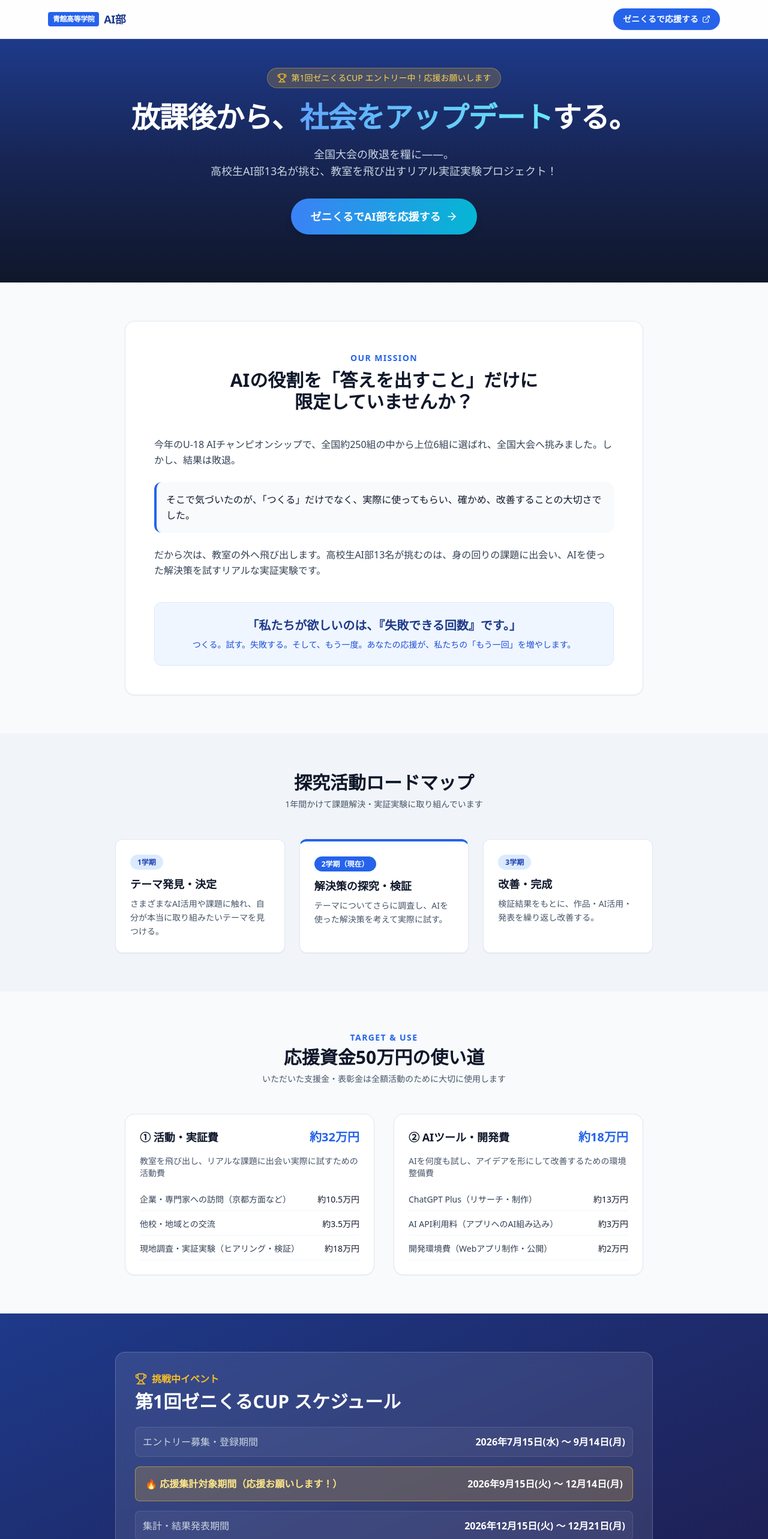
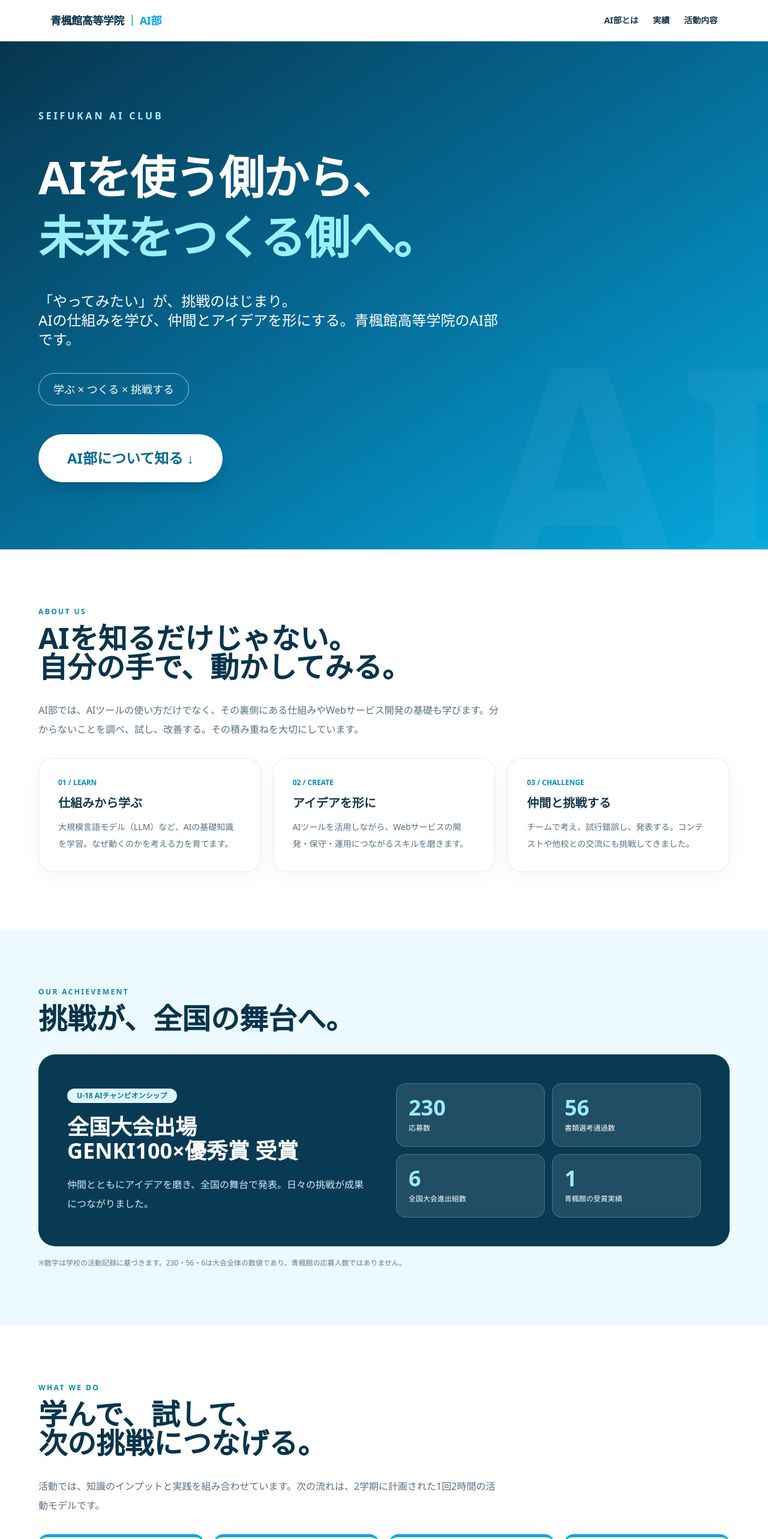
Before and after one commit to kyanairi-cloud/aibu-lp, a Next.js app: page / in a window 1280 px wide. Shown: the top 2566 px of the page at 60% size. Built offline with nearby package versions, Linux system fonts and the light colour scheme.

Commit message:
Redesign deployed AI club LP to match blue gradient reference

```diff
--- a/app/page.tsx
+++ b/app/page.tsx
@@ -1,234 +1,113 @@
-import React from 'react';
-import { Trophy, Rocket, Calendar, CheckCircle2, Heart, ArrowRight, ExternalLink, RefreshCw } from 'lucide-react';
-
 export default function Home() {
   return (
-    <div className="min-h-screen bg-slate-50 text-slate-900 font-sans">
-      {/* Header */}
-      <header className="sticky top-0 z-50 bg-white/80 backdrop-blur-md border-b border-slate-200">
-        <div className="max-w-6xl mx-auto px-4 h-16 flex items-center justify-between">
-          <div className="font-bold text-lg tracking-tight text-blue-900 flex items-center gap-2">
-            <span className="bg-blue-600 text-white text-xs px-2 py-1 rounded">青館高等学院</span>
-            AI部
-          </div>
-          <a
-            href="https://zenikuru.com"
-            target="_blank"
-            rel="noopener noreferrer"
-            className="bg-blue-600 hover:bg-blue-700 text-white text-sm font-semibold px-4 py-2 rounded-full transition flex items-center gap-1.5 shadow-sm hover:shadow"
-          >
-            ゼニくるで応援する <ExternalLink size={14} />
-          </a>
+    <main className="min-h-screen bg-white text-[#17394b]">
+      <header className="sticky top-0 z-50 border-b border-[#d9edf5] bg-white/95 backdrop-blur-md">
+        <div className="mx-auto flex min-h-[68px] max-w-6xl items-center justify-between gap-3 px-5">
+          <a href="#top" className="text-sm font-black tracking-tight text-[#09344b] sm:text-lg">青楓館高等学院 <span className="text-[#05a8dd]">｜ AI部</span></a>
+          <nav className="flex gap-3 text-[11px] font-bold sm:gap-6 sm:text-sm">
+            <a href="#about" className="hover:text-[#05a8dd]">AI部とは</a>
+            <a href="#achievement" className="hover:text-[#05a8dd]">実績</a>
+            <a href="#activities" className="hover:text-[#05a8dd]">活動内容</a>
+          </nav>
         </div>
       </header>
 
-      {/* Hero Section */}
-      <section className="relative bg-gradient-to-b from-blue-900 via-blue-950 to-slate-900 text-white pt-12 pb-20 px-4 overflow-hidden">
-        <div className="max-w-4xl mx-auto text-center relative z-10">
-          {/* Contest Badge */}
-          <div className="inline-flex items-center gap-2 bg-amber-400/20 border border-amber-400/40 text-amber-300 text-xs sm:text-sm font-medium px-4 py-1.5 rounded-full mb-6">
-            <Trophy size={16} className="text-amber-400" />
-            <span>第1回ゼニくるCUP エントリー中！応援お願いします</span>
-          </div>
+      <section id="top" className="relative overflow-hidden bg-gradient-to-br from-[#07364e] via-[#056c98] to-[#05a8dd] px-5 py-20 text-white sm:py-28">
+        <div className="pointer-events-none absolute -bottom-24 right-[-3%] select-none text-[260px] font-black leading-none text-white/[0.04] sm:text-[480px]">AI</div>
+        <div className="relative mx-auto max-w-6xl">
+          <p className="text-xs font-extrabold tracking-[.24em] text-[#a9efff] sm:text-base">SEIFUKAN AI CLUB</p>
+          <h1 className="my-10 text-[clamp(38px,6vw,76px)] font-black leading-[1.32] tracking-tight">
+            AIを使う側から、<br/><span className="text-[#9af0ff]">未来をつくる側へ。</span>
+          </h1>
+          <p className="max-w-3xl text-base leading-[2] sm:text-2xl">
+            「やってみたい」が、挑戦のはじまり。<br/>
+            AIの仕組みを学び、仲間とアイデアを形にする。青楓館高等学院のAI部です。
+          </p>
+          <div className="mt-10"><span className="inline-block rounded-full border border-white/60 px-6 py-3 text-sm sm:text-lg">学ぶ × つくる × 挑戦する</span></div>
+          <a href="#about" className="mt-12 inline-flex items-center justify-center rounded-full bg-white px-9 py-5 text-lg font-extrabold text-[#056a91] shadow-xl transition hover:-translate-y-1 hover:shadow-2xl sm:px-12 sm:py-6 sm:text-2xl">AI部について知る ↓</a>
+        </div>
+      </section>
 
-          <h1 className="text-3xl sm:text-5xl font-extrabold tracking-tight leading-tight mb-6">
-            放課後から、<br className="sm:hidden" />
-            <span className="text-transparent bg-clip-text bg-gradient-to-r from-blue-400 to-cyan-300">
-              社会をアップデート
-            </span>
-            する。
-          </h1>
-
-          <p className="text-slate-300 text-base sm:text-lg max-w-2xl mx-auto mb-8 leading-relaxed">
-            全国大会の敗退を糧に——。<br />
-            高校生AI部13名が挑む、教室を飛び出すリアル実証実験プロジェクト！
-          </p>
-
-          <div className="flex flex-col sm:flex-row gap-4 justify-center items-center">
-            <a
-              href="https://zenikuru.com"
-              target="_blank"
-              rel="noopener noreferrer"
-              className="w-full sm:w-auto bg-gradient-to-r from-blue-500 to-cyan-500 hover:from-blue-600 hover:to-cyan-600 text-white font-bold px-8 py-4 rounded-full shadow-lg hover:shadow-cyan-500/25 transition text-lg flex items-center justify-center gap-2"
-            >
-              ゼニくるでAI部を応援する <ArrowRight size={20} />
-            </a>
+      <section id="about" className="px-5 py-20 sm:py-24">
+        <div className="mx-auto max-w-6xl">
+          <p className="text-xs font-black tracking-[.2em] text-[#0089b9]">ABOUT US</p>
+          <h2 className="mt-3 text-3xl font-black leading-snug text-[#09344b] sm:text-5xl">AIを知るだけじゃない。<br/>自分の手で、動かしてみる。</h2>
+          <p className="my-8 max-w-3xl leading-8 text-[#587080]">AI部では、AIツールの使い方だけでなく、その裏側にある仕組みやWebサービス開発の基礎も学びます。分からないことを調べ、試し、改善する。その積み重ねを大切にしています。</p>
+          <div className="grid gap-5 md:grid-cols-3">
+            {[
+              ["01 / LEARN","仕組みから学ぶ","大規模言語モデル（LLM）など、AIの基礎知識を学習。なぜ動くのかを考える力を育てます。"],
+              ["02 / CREATE","アイデアを形に","AIツールを活用しながら、Webサービスの開発・保守・運用につながるスキルを磨きます。"],
+              ["03 / CHALLENGE","仲間と挑戦する","チームで考え、試行錯誤し、発表する。コンテストや他校との交流にも挑戦してきました。"]
+            ].map(([number,title,description])=>(
+              <article key={number} className="rounded-3xl border border-[#d9edf5] bg-white p-8 shadow-[0_8px_30px_#07364e0a]">
+                <p className="text-xs font-black text-[#008ebd]">{number}</p>
+                <h3 className="my-3 text-xl font-extrabold">{title}</h3>
+                <p className="text-sm leading-7 text-[#587080]">{description}</p>
+              </article>
+            ))}
           </div>
         </div>
       </section>
 
-      {/* Story & Problem Section */}
-      <section className="py-16 px-4 max-w-4xl mx-auto">
-        <div className="bg-white rounded-2xl p-8 sm:p-12 shadow-sm border border-slate-200">
-          <div className="text-center mb-10">
-            <span className="text-blue-600 font-semibold text-sm tracking-widest uppercase">Our Mission</span>
-            <h2 className="text-2xl sm:text-3xl font-bold mt-2 text-slate-900">
-              AIの役割を「答えを出すこと」だけに<br className="hidden sm:inline" />限定していませんか？
-            </h2>
+      <section id="achievement" className="bg-[#ecfaff] px-5 py-20 sm:py-24">
+        <div className="mx-auto max-w-6xl">
+          <p className="text-xs font-black tracking-[.2em] text-[#0089b9]">OUR ACHIEVEMENT</p>
+          <h2 className="mb-9 mt-3 text-3xl font-black text-[#09344b] sm:text-5xl">挑戦が、全国の舞台へ。</h2>
+          <div className="grid items-center gap-10 rounded-[28px] bg-[#083a54] p-7 text-white sm:p-12 md:grid-cols-2">
+            <div>
+              <span className="inline-block rounded-full bg-[#dff6ff] px-4 py-1 text-xs font-extrabold text-[#0879a3]">U-18 AIチャンピオンシップ</span>
+              <h3 className="my-5 text-2xl font-black leading-snug sm:text-4xl">全国大会出場<br/>GENKI100×優秀賞 受賞</h3>
+              <p className="leading-8 text-[#d4ecf6]">仲間とともにアイデアを磨き、全国の舞台で発表。日々の挑戦が成果につながりました。</p>
+            </div>
+            <div className="grid grid-cols-2 gap-3">
+              { [["230","応募数"],["56","書類選考通過数"],["6","全国大会進出組数"],["1","青楓館の受賞実績"]].map(([number,label])=>(
+                <div key={label} className="rounded-2xl border border-white/20 bg-white/10 p-5">
+                  <strong className="block text-4xl font-black text-[#9deaff]">{number}</strong>
+                  <span className="text-xs">{label}</span>
+                </div>
+              ))}
+            </div>
           </div>
+          <p className="mt-5 text-xs text-[#667d89]">※数字は学校の活動記録に基づきます。230・56・6は大会全体の数値であり、青楓館の応募人数ではありません。</p>
+        </div>
+      </section>
 
-          <div className="space-y-6 text-slate-700 leading-relaxed text-base">
-            <p>
-              今年のU-18 AIチャンピオンシップで、全国約250組の中から上位6組に選ばれ、全国大会へ挑みました。しかし、結果は敗退。
-            </p>
-            <p className="bg-slate-50 p-4 rounded-xl border-l-4 border-blue-600 text-slate-900 font-medium">
-              そこで気づいたのが、「つくる」だけでなく、実際に使ってもらい、確かめ、改善することの大切さでした。
-            </p>
-            <p>
-              だから次は、教室の外へ飛び出します。高校生AI部13名が挑むのは、身の回りの課題に出会い、AIを使った解決策を試すリアルな実証実験です。
-            </p>
-          </div>
-
-          {/* Key Message Callout */}
-          <div className="mt-10 bg-blue-50 border border-blue-100 rounded-xl p-6 text-center">
-            <p className="text-blue-900 font-bold text-lg sm:text-xl">
-              「私たちが欲しいのは、『失敗できる回数』です。」
-            </p>
-            <p className="text-blue-700 text-sm mt-2">
-              つくる。試す。失敗する。そして、もう一度。あなたの応援が、私たちの「もう一回」を増やします。
-            </p>
+      <section id="activities" className="px-5 py-20 sm:py-24">
+        <div className="mx-auto max-w-6xl">
+          <p className="text-xs font-black tracking-[.2em] text-[#0089b9]">WHAT WE DO</p>
+          <h2 className="mt-3 text-3xl font-black leading-snug text-[#09344b] sm:text-5xl">学んで、試して、<br/>次の挑戦につなげる。</h2>
+          <p className="my-8 max-w-3xl leading-8 text-[#587080]">活動では、知識のインプットと実践を組み合わせています。次の流れは、2学期に計画された1回2時間の活動モデルです。</p>
+          <div className="grid gap-4 md:grid-cols-4">
+            {[
+              ["15分","AIツールに触れる","新しい技術やツールを知る。"],
+              ["60分","AIの基礎を学ぶ","仕組みを理解し、考える。"],
+              ["15分","理解を確かめる","確認テストで知識を整理。"],
+              ["30分","チームで実践","学んだことを使ってみる。"]
+            ].map(([time,title,description])=>(
+              <article key={title} className="rounded-2xl border-t-[5px] border-[#05a8dd] bg-[#f6fcff] p-6">
+                <span className="rounded-full bg-[#dff6ff] px-3 py-1 text-xs font-bold text-[#0879a3]">{time}</span>
+                <h3 className="mt-5 font-extrabold">{title}</h3>
+                <p className="mt-2 text-sm leading-7 text-[#587080]">{description}</p>
+              </article>
+            ))}
           </div>
         </div>
       </section>
 
-      {/* Timeline Section */}
-      <section className="py-16 px-4 bg-slate-100">
-        <div className="max-w-4xl mx-auto">
-          <div className="text-center mb-12">
-            <h2 className="text-2xl sm:text-3xl font-bold text-slate-900">探究活動ロードマップ</h2>
-            <p className="text-slate-600 text-sm mt-2">1年間かけて課題解決・実証実験に取り組んでいます</p>
-          </div>
-
-          <div className="grid md:grid-cols-3 gap-6">
-            <div className="bg-white p-6 rounded-xl shadow-sm border border-slate-200">
-              <span className="bg-blue-100 text-blue-800 text-xs font-bold px-3 py-1 rounded-full">1学期</span>
-              <h3 className="font-bold text-lg mt-3 mb-2 text-slate-900">テーマ発見・決定</h3>
-              <p className="text-slate-600 text-sm leading-relaxed">
-                さまざまなAI活用や課題に触れ、自分が本当に取り組みたいテーマを見つける。
-              </p>
-            </div>
-            <div className="bg-white p-6 rounded-xl shadow-sm border border-slate-200 border-t-4 border-t-blue-600">
-              <span className="bg-blue-600 text-white text-xs font-bold px-3 py-1 rounded-full">2学期（現在）</span>
-              <h3 className="font-bold text-lg mt-3 mb-2 text-slate-900">解決策の探究・検証</h3>
-              <p className="text-slate-600 text-sm leading-relaxed">
-                テーマについてさらに調査し、AIを使った解決策を考えて実際に試す。
-              </p>
-            </div>
-            <div className="bg-white p-6 rounded-xl shadow-sm border border-slate-200">
-              <span className="bg-blue-100 text-blue-800 text-xs font-bold px-3 py-1 rounded-full">3学期</span>
-              <h3 className="font-bold text-lg mt-3 mb-2 text-slate-900">改善・完成</h3>
-              <p className="text-slate-600 text-sm leading-relaxed">
-                検証結果をもとに、作品・AI活用・発表を繰り返し改善する。
-              </p>
-            </div>
-          </div>
+      <section className="bg-[#ecfaff] px-5 py-20">
+        <div className="mx-auto max-w-6xl">
+          <p className="text-xs font-black tracking-[.2em] text-[#0089b9]">STUDENT VOICES</p>
+          <h2 className="my-4 text-3xl font-black text-[#09344b] sm:text-5xl">AI部で感じたこと。</h2>
+          <div className="rounded-2xl border border-dashed border-[#8ccddd] bg-white p-8 leading-8 text-[#587080]">ここには、生徒本人の許可を得たコメントを掲載予定です。<br/>例：入部のきっかけ／初めてできたこと／仲間と挑戦して印象に残ったこと</div>
+          <p className="mt-4 text-xs text-[#667d89]">※生徒の発言は未提供のため、架空の口コミは掲載していません。</p>
         </div>
       </section>
 
-      {/* Budget & Usage Section */}
-      <section className="py-16 px-4 max-w-4xl mx-auto">
-        <div className="text-center mb-12">
-          <span className="text-blue-600 font-semibold text-sm tracking-widest uppercase">Target & Use</span>
-          <h2 className="text-2xl sm:text-3xl font-bold text-slate-900 mt-1">応援資金50万円の使い道</h2>
-          <p className="text-slate-600 text-sm mt-2">いただいた支援金・表彰金は全額活動のために大切に使用します</p>
-        </div>
-
-        <div className="grid md:grid-cols-2 gap-8">
-          {/* Card 1 */}
-          <div className="bg-white p-6 rounded-2xl shadow-sm border border-slate-200 flex flex-col justify-between">
-            <div>
-              <div className="flex items-center justify-between mb-4">
-                <h3 className="text-lg font-bold text-slate-900">① 活動・実証費</h3>
-                <span className="text-xl font-extrabold text-blue-600">約32万円</span>
-              </div>
-              <p className="text-slate-600 text-sm mb-6">教室を飛び出し、リアルな課題に出会い実際に試すための活動費</p>
-              <ul className="space-y-3 text-sm text-slate-700">
-                <li className="flex justify-between border-b border-slate-100 pb-2">
-                  <span>企業・専門家への訪問（京都方面など）</span>
-                  <span className="font-medium text-slate-900">約10.5万円</span>
-                </li>
-                <li className="flex justify-between border-b border-slate-100 pb-2">
-                  <span>他校・地域との交流</span>
-                  <span className="font-medium text-slate-900">約3.5万円</span>
-                </li>
-                <li className="flex justify-between border-b border-slate-100 pb-2">
-                  <span>現地調査・実証実験（ヒアリング・検証）</span>
-                  <span className="font-medium text-slate-900">約18万円</span>
-                </li>
-              </ul>
-            </div>
-          </div>
-
-          {/* Card 2 */}
-          <div className="bg-white p-6 rounded-2xl shadow-sm border border-slate-200 flex flex-col justify-between">
-            <div>
-              <div className="flex items-center justify-between mb-4">
-                <h3 className="text-lg font-bold text-slate-900">② AIツール・開発費</h3>
-                <span className="text-xl font-extrabold text-blue-600">約18万円</span>
-              </div>
-              <p className="text-slate-600 text-sm mb-6">AIを何度も試し、アイデアを形にして改善するための環境整備費</p>
-              <ul className="space-y-3 text-sm text-slate-700">
-                <li className="flex justify-between border-b border-slate-100 pb-2">
-                  <span>ChatGPT Plus（リサーチ・制作）</span>
-                  <span className="font-medium text-slate-900">約13万円</span>
-                </li>
-                <li className="flex justify-between border-b border-slate-100 pb-2">
-                  <span>AI API利用料（アプリへのAI組み込み）</span>
-                  <span className="font-medium text-slate-900">約3万円</span>
-                </li>
-                <li className="flex justify-between border-b border-slate-100 pb-2">
-                  <span>開発環境費（Webアプリ制作・公開）</span>
-                  <span className="font-medium text-slate-900">約2万円</span>
-                </li>
-              </ul>
-            </div>
-          </div>
-        </div>
+      <section className="bg-gradient-to-br from-[#056b94] to-[#05a8dd] px-5 py-20 text-center text-white">
+        <h2 className="text-3xl font-black leading-snug sm:text-5xl">「ちょっと気になる」から、<br/>未来が動き出す。</h2>
+        <p className="mx-auto mt-6 max-w-2xl leading-8">AIに詳しくなくても、興味があればそれが第一歩。青楓館高等学院のAI部で、学びと挑戦の可能性を見つけてみませんか。</p>
       </section>
-
-      {/* Zenikuru Contest Info Section */}
-      <section className="py-16 px-4 bg-gradient-to-br from-blue-900 to-indigo-950 text-white">
-        <div className="max-w-4xl mx-auto">
-          <div className="bg-white/10 backdrop-blur-md rounded-2xl p-8 border border-white/20">
-            <div className="flex items-center gap-2 text-amber-400 font-bold mb-2">
-              <Trophy size={20} />
-              <span>挑戦中イベント</span>
-            </div>
-            <h2 className="text-2xl sm:text-3xl font-bold mb-6">第1回ゼニくるCUP スケジュール</h2>
-
-            <div className="space-y-4 text-sm sm:text-base">
-              <div className="flex flex-col sm:flex-row sm:justify-between p-3 rounded-lg bg-white/5 border border-white/10">
-                <span className="text-slate-300">エントリー募集・登録期間</span>
-                <span className="font-semibold text-white">2026年7月15日(水) 〜 9月14日(月)</span>
-              </div>
-              <div className="flex flex-col sm:flex-row sm:justify-between p-4 rounded-lg bg-amber-400/20 border border-amber-400/50 text-amber-200">
-                <span className="font-bold flex items-center gap-1">🔥 応援集計対象期間（応援お願いします！）</span>
-                <span className="font-bold text-white">2026年9月15日(火) 〜 12月14日(月)</span>
-              </div>
-              <div className="flex flex-col sm:flex-row sm:justify-between p-3 rounded-lg bg-white/5 border border-white/10">
-                <span className="text-slate-300">集計・結果発表期間</span>
-                <span className="font-semibold text-white">2026年12月15日(火) 〜 12月21日(月)</span>
-              </div>
-            </div>
-
-            <div className="mt-8 text-center">
-              <a
-                href="https://zenikuru.com"
-                target="_blank"
-                rel="noopener noreferrer"
-                className="inline-flex items-center justify-center gap-2 bg-amber-400 hover:bg-amber-300 text-slate-950 font-bold px-8 py-4 rounded-full transition text-lg shadow-lg"
-              >
-                ゼニくるCUPでAI部を応援する <ExternalLink size={18} />
-              </a>
-            </div>
-          </div>
-        </div>
-      </section>
-
-      {/* Footer */}
-      <footer className="py-8 border-t border-slate-200 text-center text-xs text-slate-500">
-        <p>© 2026 青館高等学院 AI部. All rights reserved.</p>
-      </footer>
-    </div>
+      <footer className="bg-[#072d42] px-5 py-8 text-xs leading-7 text-[#c9e4ed]"><div className="mx-auto max-w-6xl">青楓館高等学院 ｜ AI部<br/>※本ページは紹介用デモです。見学・入学案内のリンクや写真は、公式情報の確認後に追加してください。</div></footer>
+    </main>
   );
 }
```
